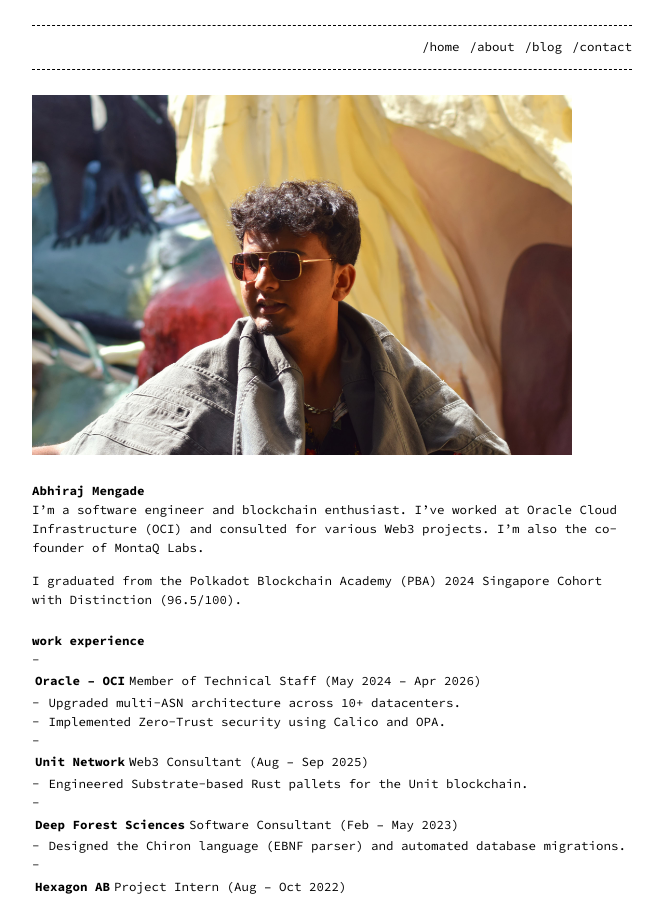
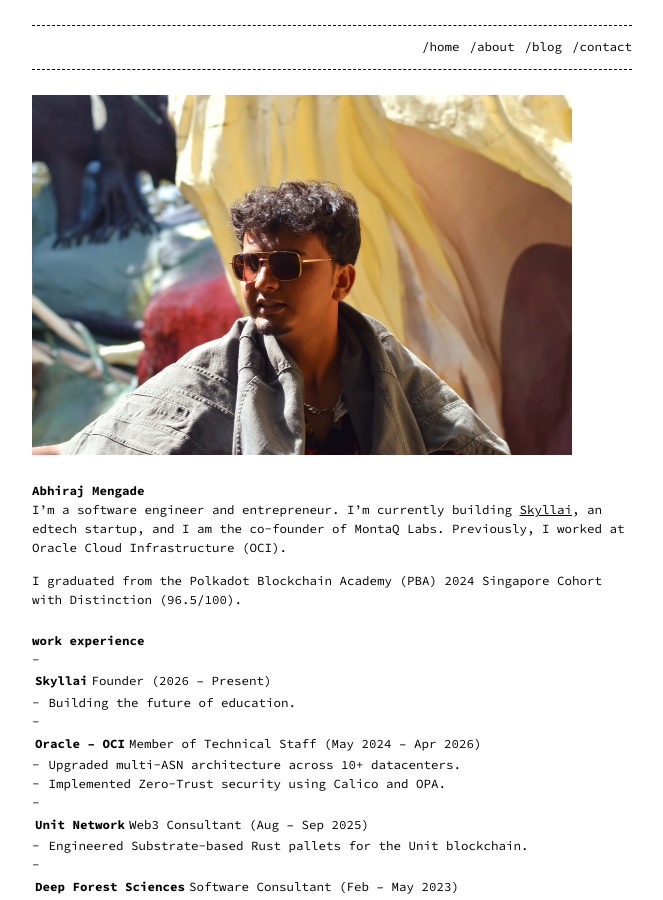
Before and after one commit to abhiraj-mengade/abhiraj-mengade.github.io, a Jekyll site: the page built from about.md, in a window 1280 px wide and 900 px high. Shown: the whole window, without its empty margins (308-971 px from the left). Built offline with Jekyll 4.4.1, drawn with Linux system fonts in a browser that asks for light colours.

Commit message:
Update current role to Skyllai Founder

```diff
--- a/_config.yml
+++ b/_config.yml
@@ -5,7 +5,7 @@ email: abhiraj.mengade@outlook.com # email of site's author
 url: https://abhiraj-mengade.github.io # root address of the site
 baseurl: "" # subpath of the site, e.g. "/blog" (leave it blank "" if you're site shouldn't use a subpath)
 description: > # description of the site (multiple lines allowed)
-  Abhiraj Mengade - Member of Technical Staff at Oracle, Web3 Consultant, and Blockchain Enthusiast.
+  Abhiraj Mengade - Founder of Skyllai, Co-founder of MontaQ Labs, and former MTS at Oracle.
 
 #google_analytics: UA-NNNNNNNN-N
 
--- a/about.md
+++ b/about.md
@@ -8,12 +8,14 @@ permalink: /about
 
 # Abhiraj Mengade
 
-I'm a software engineer and blockchain enthusiast. I've worked at Oracle Cloud Infrastructure (OCI) and consulted for various Web3 projects. I'm also the co-founder of MontaQ Labs.
+I'm a software engineer and entrepreneur. I'm currently building [Skyllai](https://skyllai.com), an edtech startup, and I am the co-founder of MontaQ Labs. Previously, I worked at Oracle Cloud Infrastructure (OCI).
 
 I graduated from the Polkadot Blockchain Academy (PBA) 2024 Singapore Cohort with Distinction (96.5/100).
 
 # work experience
 
+- **Skyllai** | Founder (2026 – Present)
+  - Building the future of education.
 - **Oracle -- OCI** | Member of Technical Staff (May 2024 – Apr 2026)
   - Upgraded multi-ASN architecture across 10+ datacenters.
   - Implemented Zero-Trust security using Calico and OPA.
```
Also changed, not shown: index.md (+1 -1 lines).
